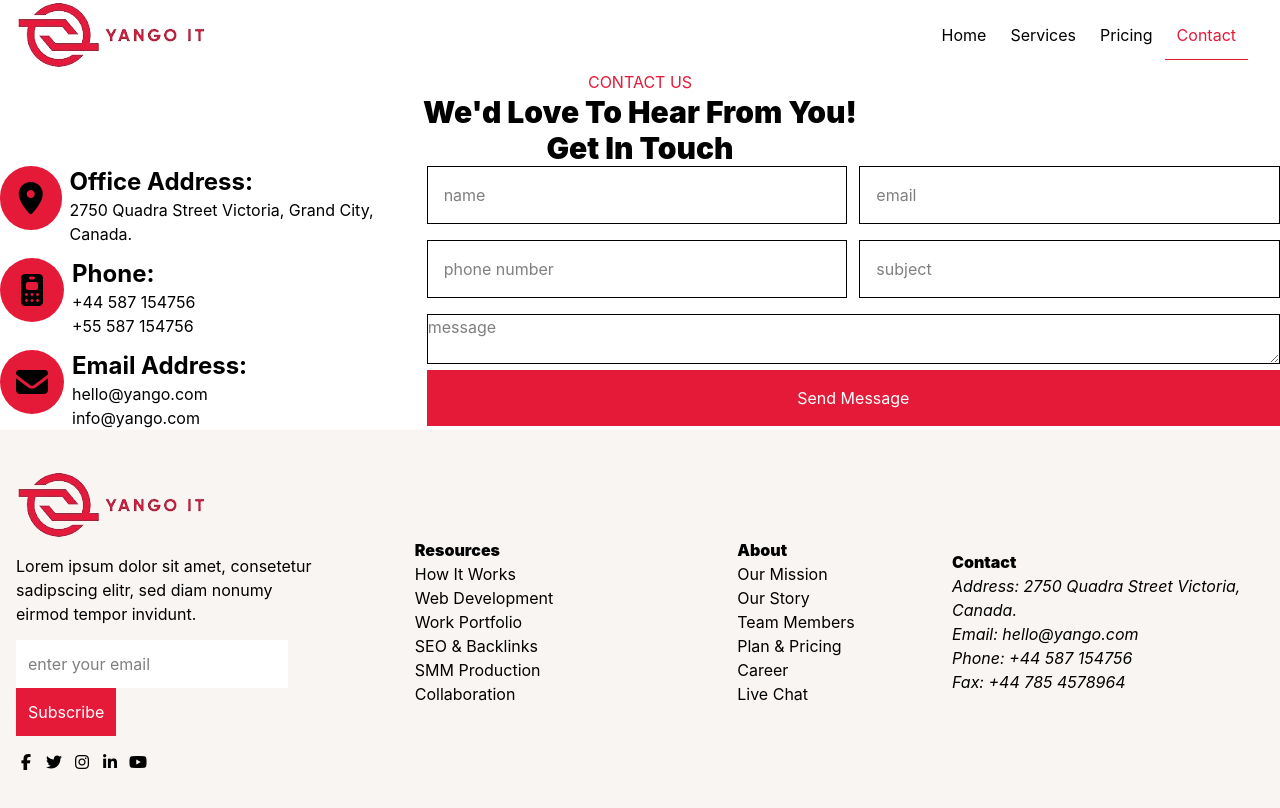
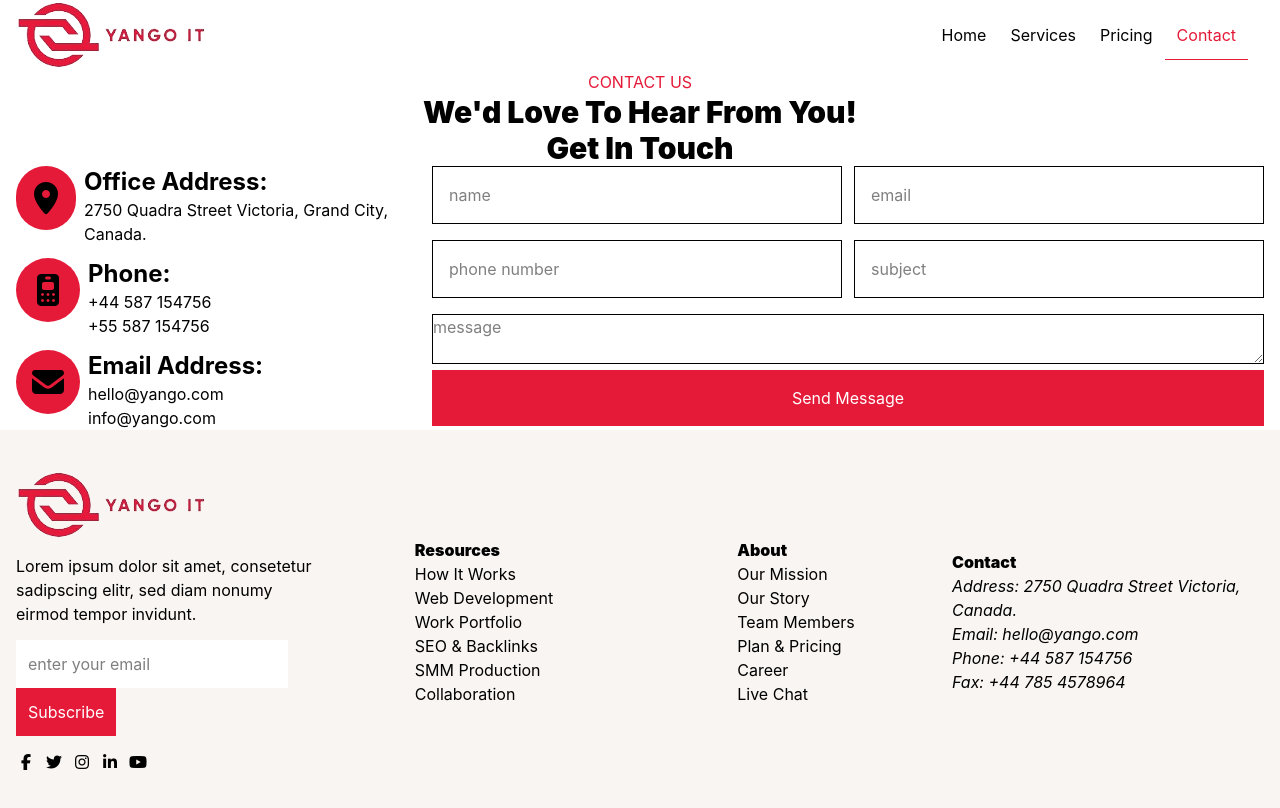
Before and after one commit to arathn8n/yango, a React (Vite) app: page /contact in a window 1280 px wide. Shown: the top 808 px of the page. Built offline with nearby package versions, Linux system fonts and the light colour scheme.

Commit message:
agregando ultimos arreglos

```diff
--- a/src/components/contact/Contact.tsx
+++ b/src/components/contact/Contact.tsx
@@ -4,7 +4,7 @@ import Footer from '../Footer'
 const Contact = () => {
     return (
         <>
-            <section className='max-w-7xl mx-auto'>
+            <section className='max-w-7xl mx-auto px-4'>
                 <header className='text-center'>
                     <span className='text-[#E51938]'>CONTACT US
                     </span>
```
